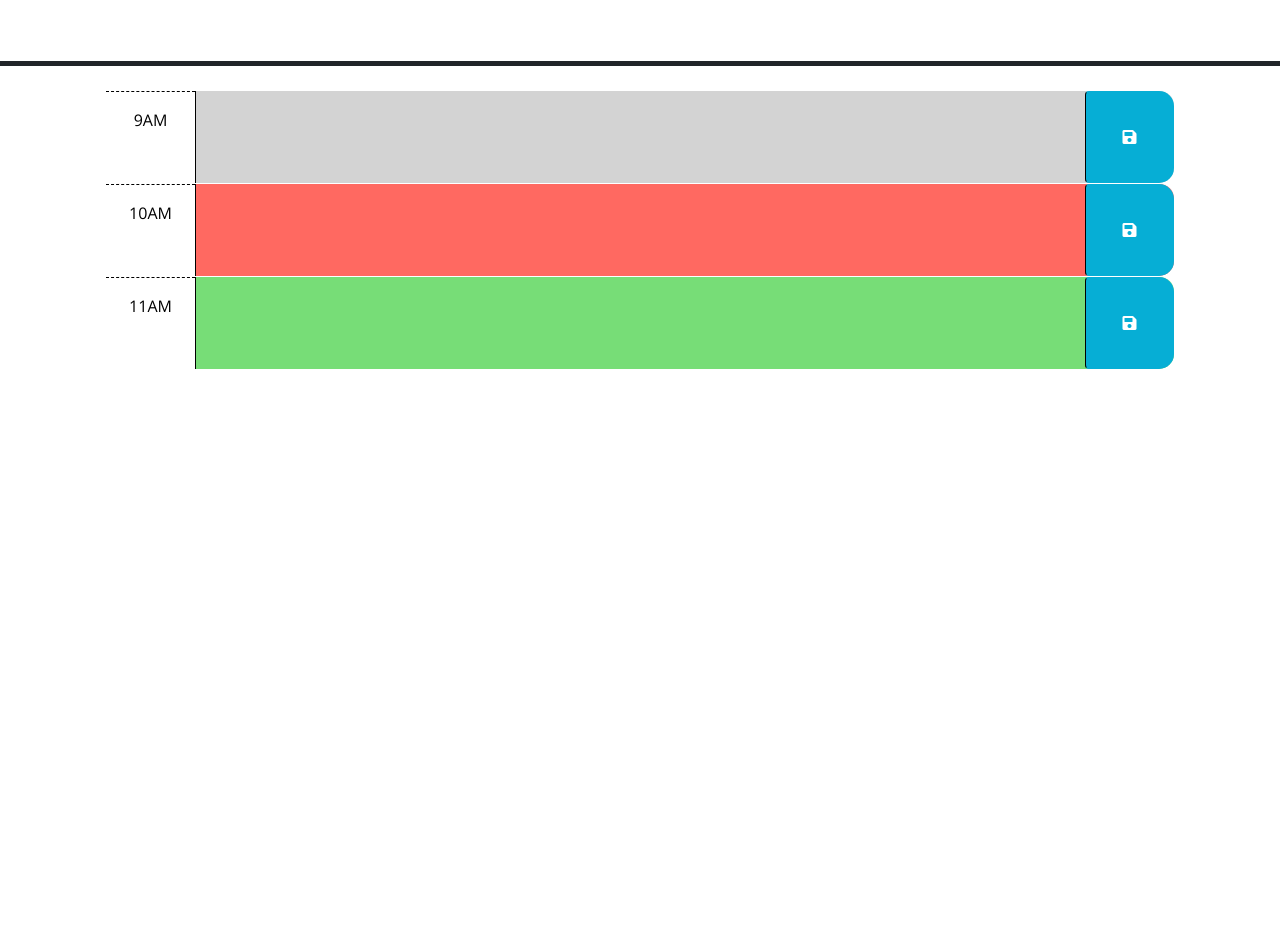
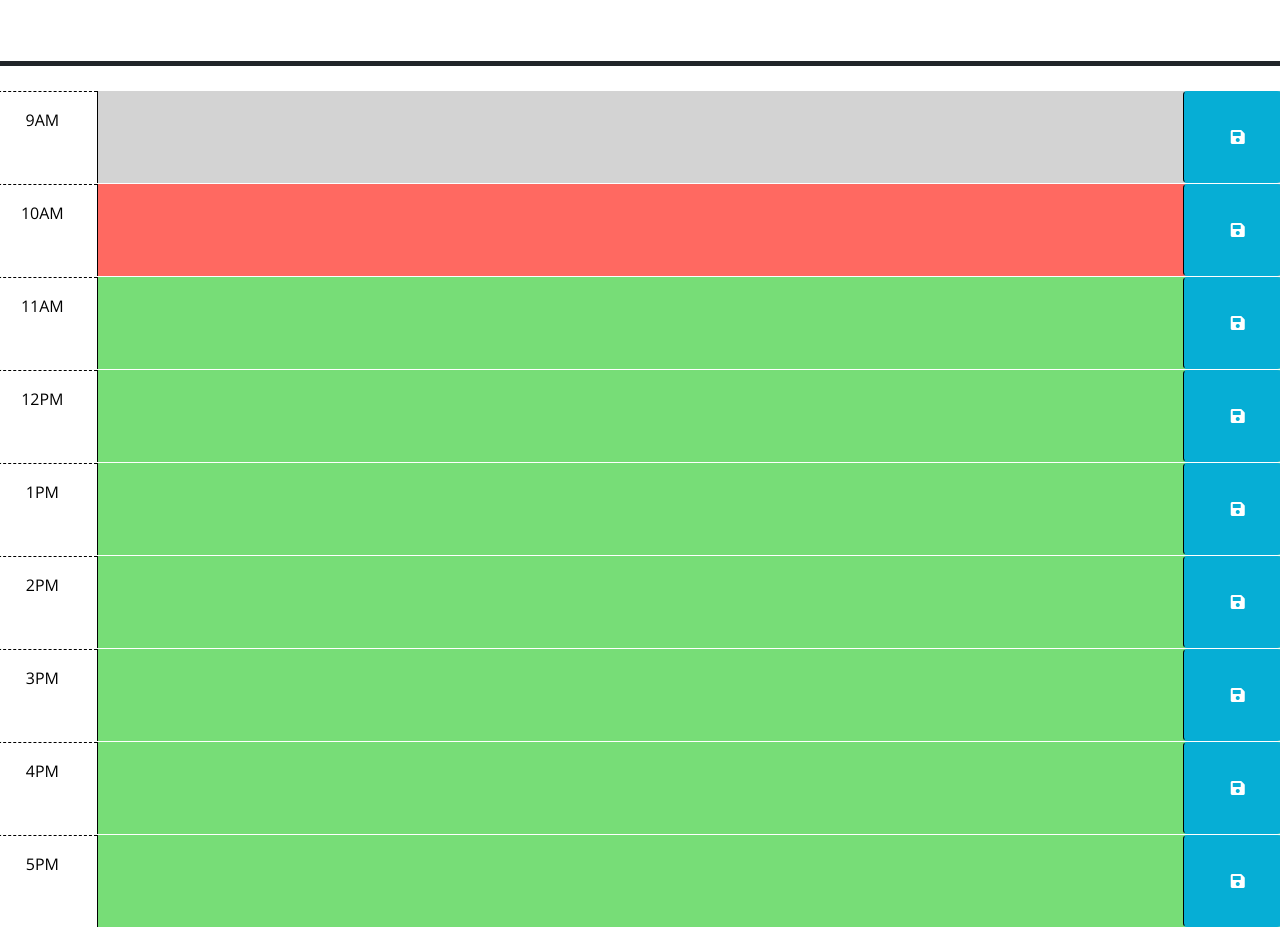
Before and after one commit to ahs456/week-5-work-day-schedular, a plain HTML site: page index.html in a window 1280 px wide. Shown: the part 166-1093 px from the top of the page. Before the commit the page ends 800 px from the top, so only its background shows below. Drawn offline with nearby package versions, Linux system fonts and the light colour scheme.

Commit message:
each hour added into html

```diff
--- a/index.html
+++ b/index.html
@@ -28,16 +28,6 @@
       <p class="lead">A simple calendar app for scheduling your work day</p>
       <p id="currentDay" class="lead"></p>
     </header>
-    <div class="container-lg px-5">
-      <!-- Use class for "past", "present", and "future" to apply styles to the
-        time-block divs accordingly. The javascript will need to do this by
-        adding/removing these classes on each div by comparing the hour in the
-        id to the current hour. The html provided below is meant to be an example
-        demonstrating how the css provided can be leveraged to create the
-        desired layout and colors. The html below should be removed or updated
-        in the finished product. Remember to delete this comment once the
-        code is implemented.
-        -->
 
       <!-- Example of a past time block. The "past" class adds a gray background color. -->
       <div id="hour-9" class="row time-block past">
@@ -66,6 +56,54 @@
         </button>
       </div>
 
+      <div id="hour-11" class="row time-block future">
+        <div class="col-2 col-md-1 hour text-center py-3">12PM</div>
+        <textarea class="col-8 col-md-10 description" rows="3"> </textarea>
+        <button class="btn saveBtn col-2 col-md-1" aria-label="save">
+          <i class="fas fa-save" aria-hidden="true"></i>
+        </button>
+      </div>
+
+      <div id="hour-11" class="row time-block future">
+        <div class="col-2 col-md-1 hour text-center py-3">1PM</div>
+        <textarea class="col-8 col-md-10 description" rows="3"> </textarea>
+        <button class="btn saveBtn col-2 col-md-1" aria-label="save">
+          <i class="fas fa-save" aria-hidden="true"></i>
+        </button>
+      </div>
+
+      <div id="hour-11" class="row time-block future">
+        <div class="col-2 col-md-1 hour text-center py-3">2PM</div>
+        <textarea class="col-8 col-md-10 description" rows="3"> </textarea>
+        <button class="btn saveBtn col-2 col-md-1" aria-label="save">
+          <i class="fas fa-save" aria-hidden="true"></i>
+        </button>
+      </div>
+
+      <div id="hour-11" class="row time-block future">
+        <div class="col-2 col-md-1 hour text-center py-3">3PM</div>
+        <textarea class="col-8 col-md-10 description" rows="3"> </textarea>
+        <button class="btn saveBtn col-2 col-md-1" aria-label="save">
+          <i class="fas fa-save" aria-hidden="true"></i>
+        </button>
+      </div>
+
+      <div id="hour-11" class="row time-block future">
+        <div class="col-2 col-md-1 hour text-center py-3">4PM</div>
+        <textarea class="col-8 col-md-10 description" rows="3"> </textarea>
+        <button class="btn saveBtn col-2 col-md-1" aria-label="save">
+          <i class="fas fa-save" aria-hidden="true"></i>
+        </button>
+      </div>
+
+      <div id="hour-11" class="row time-block future">
+        <div class="col-2 col-md-1 hour text-center py-3">5PM</div>
+        <textarea class="col-8 col-md-10 description" rows="3"> </textarea>
+        <button class="btn saveBtn col-2 col-md-1" aria-label="save">
+          <i class="fas fa-save" aria-hidden="true"></i>
+        </button>
+      </div>
+
     <script src="https://code.jquery.com/jquery-3.4.1.min.js"></script>
     <script
       src="https://cdn.jsdelivr.net/npm/dayjs@1.11.3/dayjs.min.js"
```
